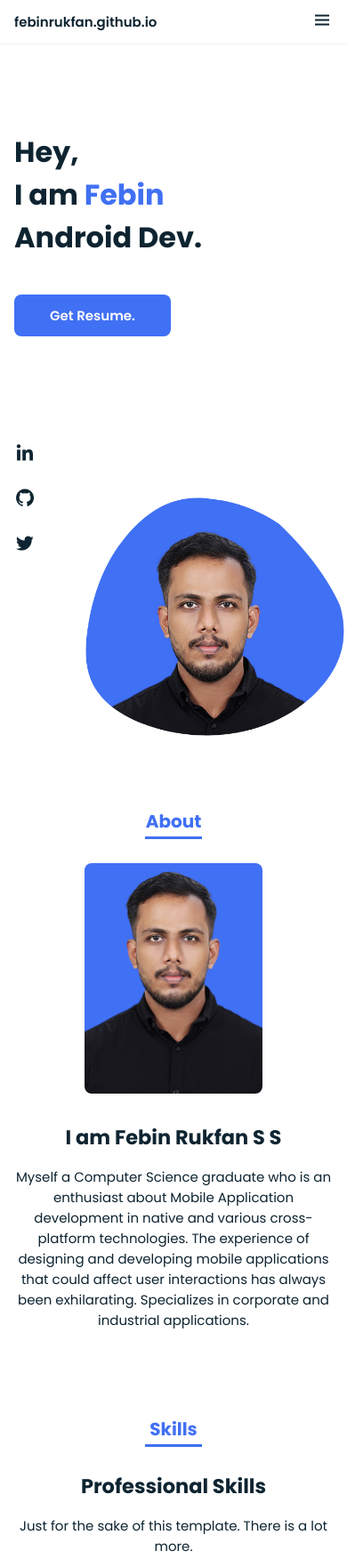
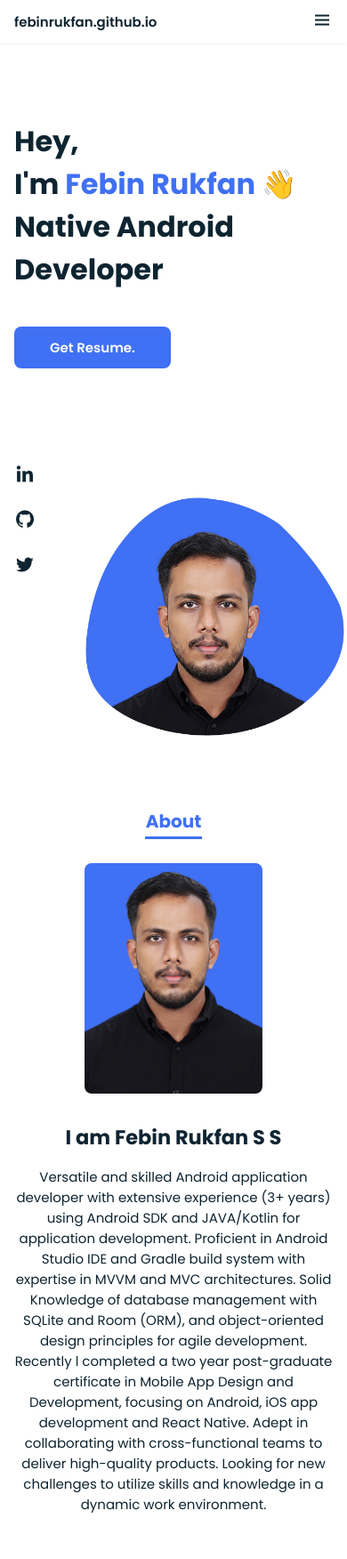
Before and after one commit to FebinRukfan/febinrukfan.github.io, a plain HTML site: page index.html in a window 390 px wide. Shown: the top 1752 px of the page at 89% size. Drawn offline with nearby package versions, Linux system fonts and the light colour scheme.

Commit message:
UPDATE index.html
Updated portfolio content

```diff
--- a/index.html
+++ b/index.html
@@ -39,9 +39,9 @@
             <!--===== HOME =====-->
             <section class="home bd-grid" id="home">
                 <div class="home__data">
-                    <h1 class="home__title">Hey,<br>I am <span class="home__title-color">Febin</span><br> Android Dev.</h1>
+                    <h1 class="home__title">Hey,<br>I'm <span class="home__title-color">Febin Rukfan 👋</span><br> Native Android Developer </h1>
 
-                    <a href="assets/img/Febin's Resume.pdf" download="febin's resume" class="button">Get Resume.</a>
+                    <a href="assets/img/Resumeapr1923.pdf" download="febin's resume" class="button">Get Resume.</a>
 
                 </div>
 
@@ -67,7 +67,7 @@
 
                     <div>
                         <h2 class="about__subtitle">I am Febin Rukfan S S</h2>
-                        <p class="about__text">Myself a Computer Science graduate who is an enthusiast about Mobile Application development in native and various cross-platform technologies. The experience of designing and developing mobile applications that could affect user interactions has always been exhilarating. Specializes in corporate and industrial applications.</p>
+                           <p class="about__text">Versatile and skilled Android application developer with extensive experience (3+ years) using Android SDK and JAVA/Kotlin for application development. Proficient in Android Studio IDE and Gradle build system with expertise in MVVM and MVC architectures. Solid Knowledge of database management with SQLite and Room (ORM), and object-oriented design principles for agile development. Recently l completed a two year post-graduate certificate in Mobile App Design and Development, focusing on Android, iOS app development and React Native. Adept in collaborating with cross-functional teams to deliver high-quality products. Looking for new challenges to utilize skills and knowledge in a dynamic work environment.</p>
                     </div>
                 </div>
             </section>
@@ -171,7 +171,7 @@
                         <input type="text" placeholder="Name" class="contact__input">
                         <input type="mail" placeholder="Email" class="contact__input">
                         <textarea name="" id="" cols="0" rows="10" class="contact__input"></textarea>
-                        <input type="button" value="Tada! this isn't working" class="contact__button button">
+                        <input type="button" value="Send" class="contact__button button">
                     </form>
                 </div>
             </section>
@@ -180,7 +180,7 @@
 
         <!--===== FOOTER =====-->
         <footer class="footer">
-            <p class="footer__title">Get my socials instead.</p>
+            <p class="footer__title">My Scoials</p>
             <div class="footer__social">
                 <a href="https://www.facebook.com/febin.rukfan/" class="footer__icon"><i class='bx bxl-facebook' ></i></a>
                 <a href="https://www.instagram.com/febin_rukfan/" class="footer__icon"><i class='bx bxl-instagram' ></i></a>
```
